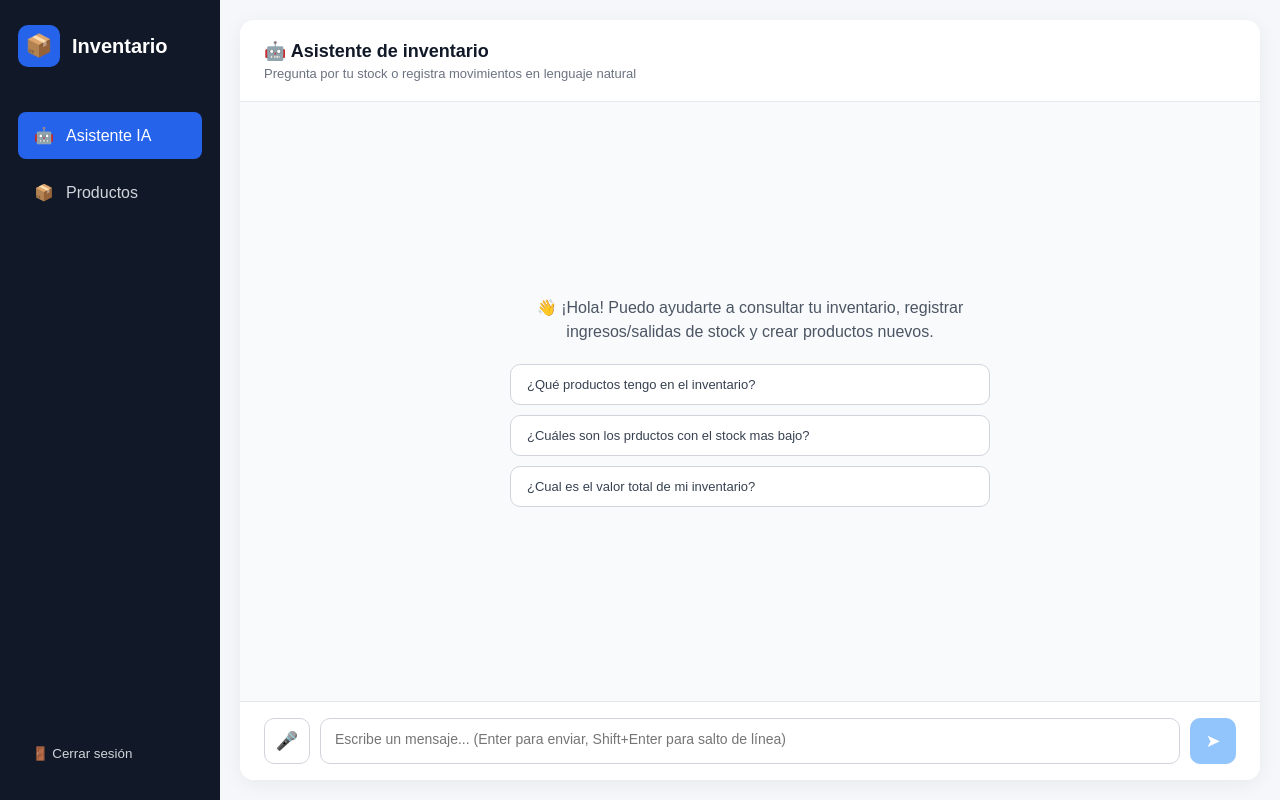
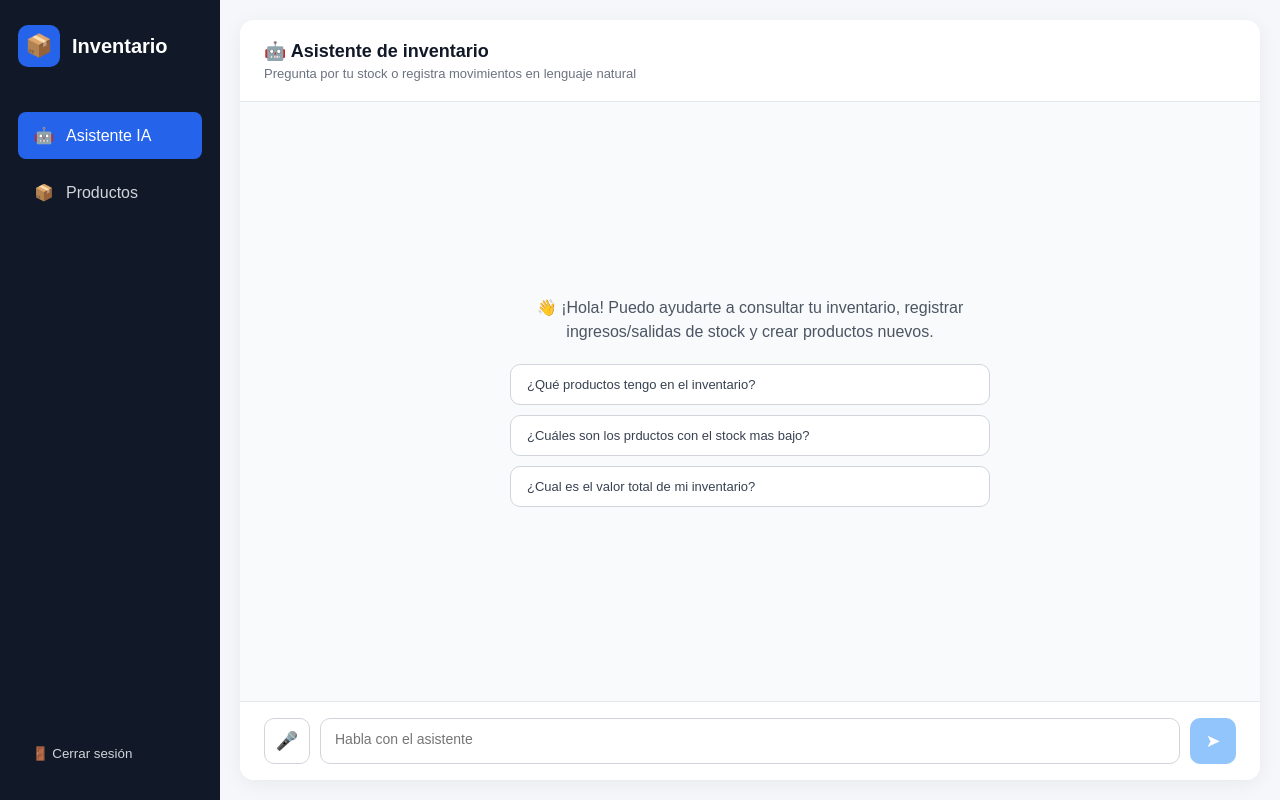
Before and after one commit to creator-krixus/inventory-frontend, a Vue app: page /assistant in a window 1280 px wide. Built offline with nearby package versions, Linux system fonts and the light colour scheme; sample sign-in values are in the browser's storage.

Commit message:
Add chat voz with assistant

```diff
--- a/src/components/ChatPanel.vue
+++ b/src/components/ChatPanel.vue
@@ -217,7 +217,7 @@ onBeforeUnmount(() => {
       <textarea
         v-model="input"
         rows="1"
-        :placeholder="isRecording ? 'Escuchando...' : 'Escribe un mensaje... (Enter para enviar, Shift+Enter para salto de línea)'"
+        :placeholder="isRecording ? 'Escuchando...' : 'Habla con el asistente'"
         :disabled="loading"
         @keydown="handleKeydown"
       ></textarea>
```
